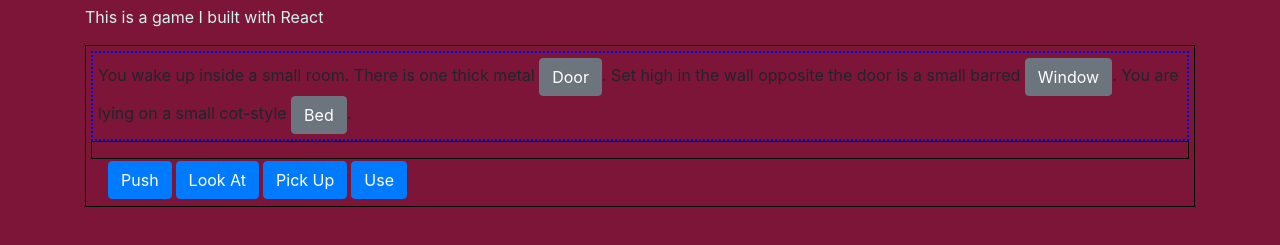
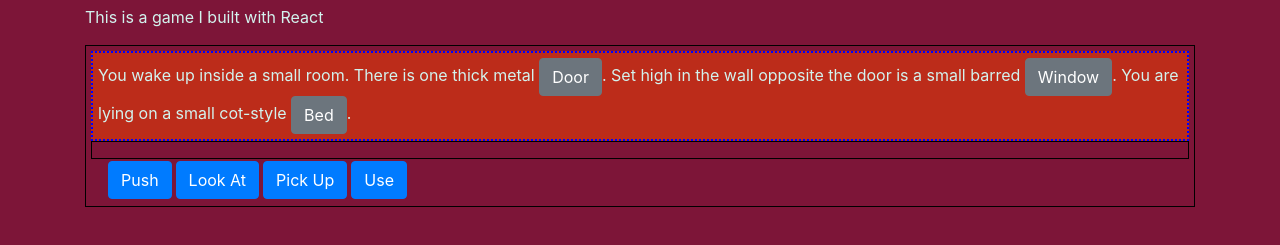
Before and after one commit to CryHavok01/Third-React-Game, a plain HTML site: page index.html in a window 1280 px wide. Shown: the part 41-286 px from the top of the page. Drawn offline with nearby package versions, Linux system fonts and the light colour scheme.

Commit message:
Add files via upload

```diff
--- a/main.css
+++ b/main.css
@@ -18,6 +18,8 @@ p {
 .game-window {
     border: 2px dotted blue;
     padding: 5px;
+    background-color: #BC2C1A;
+    color: #D3F3EE
 }
 
 .display-box {
```
